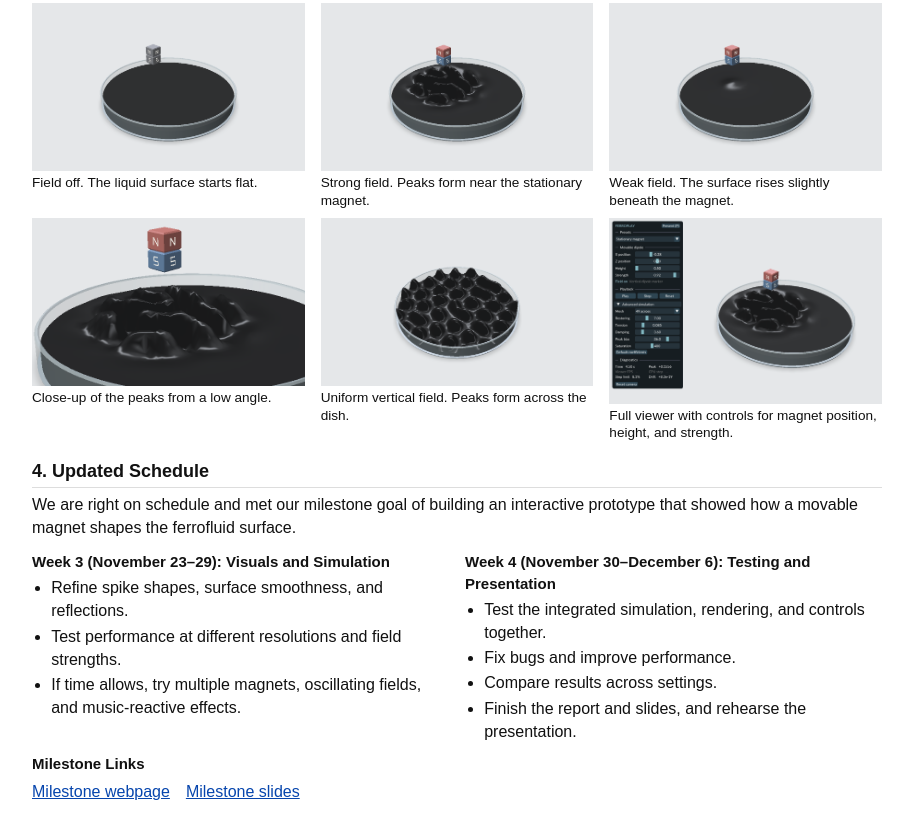
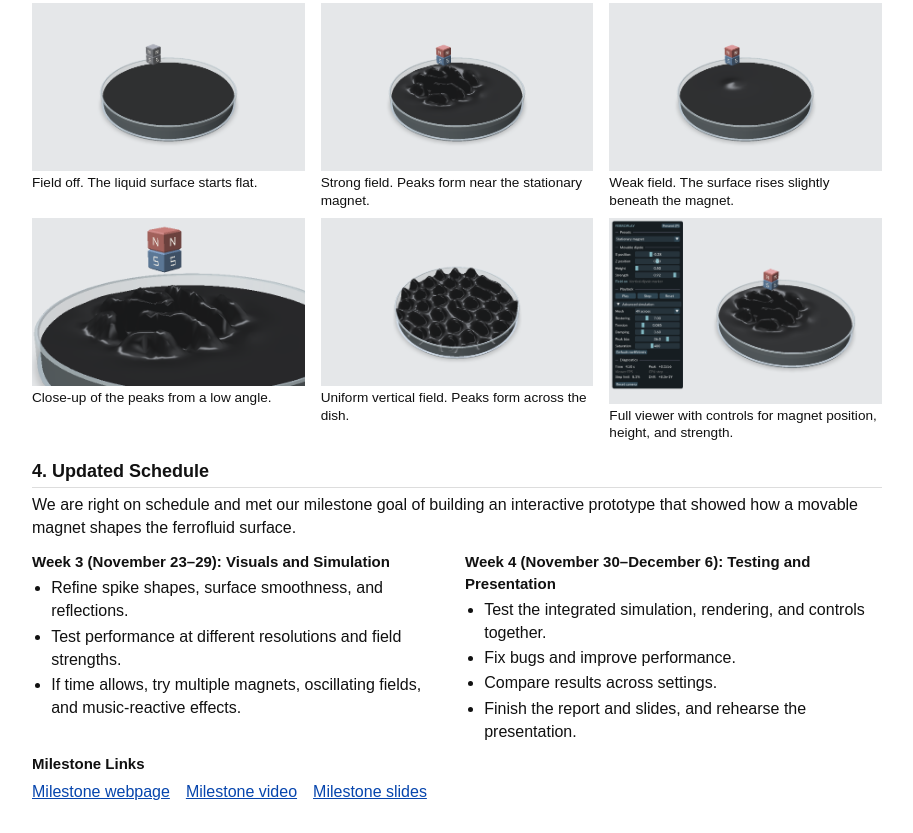
Before and after one commit to Cicicai379/ferroplay-milestone, a plain HTML site: page index.html in a window 1280 px wide. Shown: the part 1200-2033 px from the top of the page, without its empty margins (183-1096 px from the left). Drawn offline with Linux system fonts and the light colour scheme.

Commit message:
Add milestone video link

```diff
--- a/index.html
+++ b/index.html
@@ -183,6 +183,7 @@
     <h3>Milestone Links</h3>
     <ul class="list milestone-links">
       <li><a href="https://cicicai379.github.io/ferroplay-milestone/">Milestone webpage</a></li>
+      <li><a href="https://youtu.be/gtyuEoMtKUU">Milestone video</a></li>
       <li><a href="https://docs.google.com/presentation/d/1PjDVNVQZ4aUp4dzuo9OoIC94xjF4OGLCiE5fMSBf2mo/edit?slide=id.h61241706045d7584_2_43#slide=id.h61241706045d7584_2_43">Milestone slides</a></li>
     </ul>
   </main>
```
